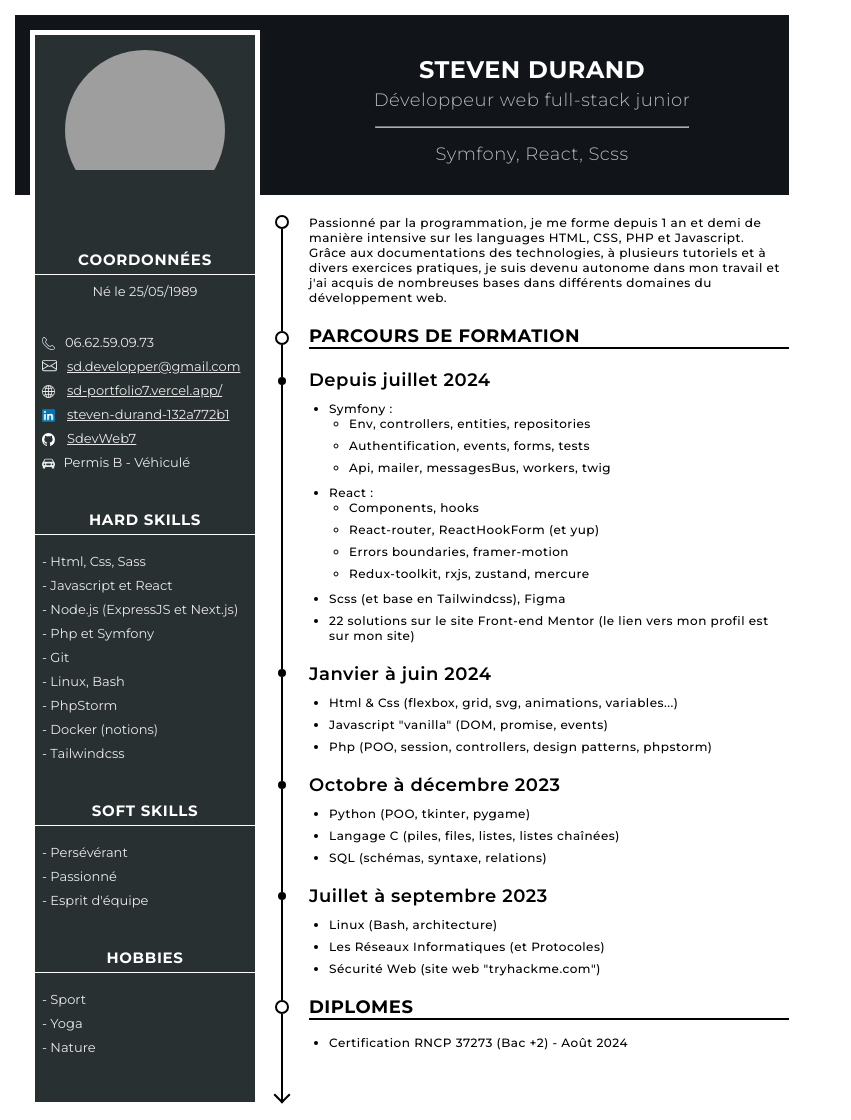
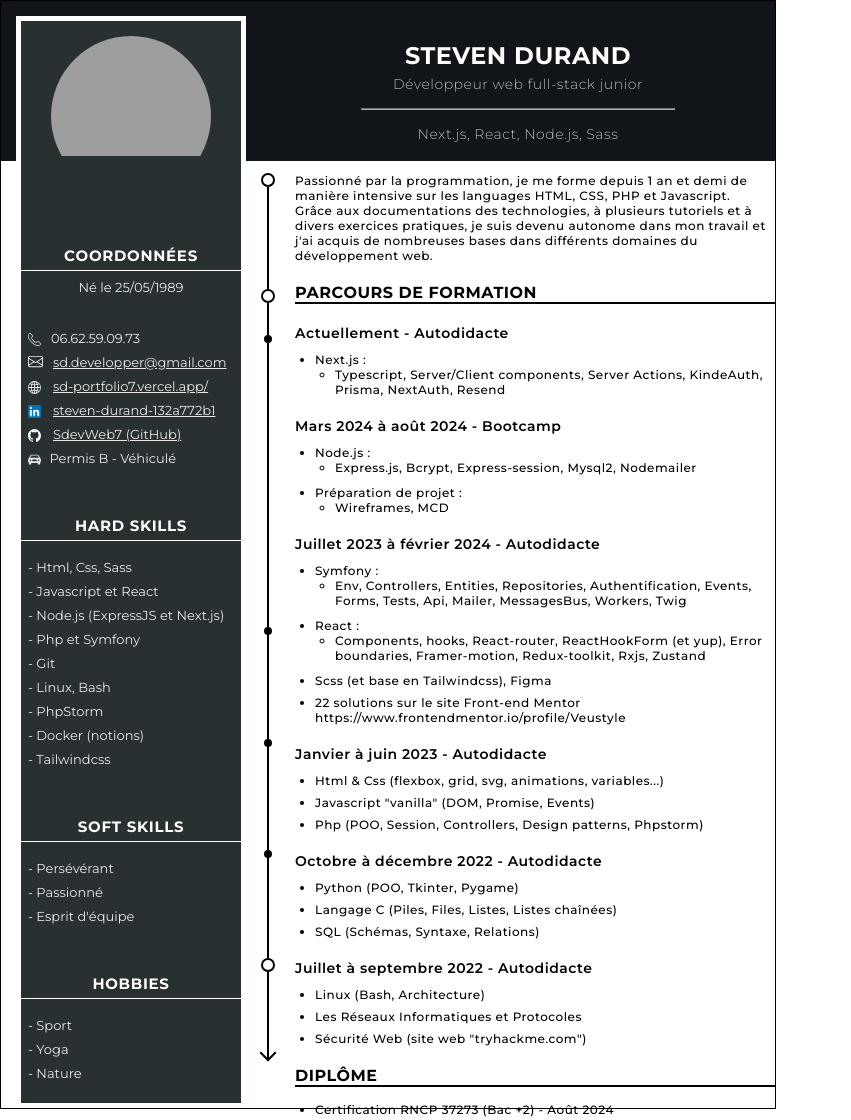
Before and after one commit to Veustyle/CV_CSS, a plain HTML site: page index.html in a window 1280 px wide. Shown: the whole page, without its empty margins (0-851 px from the left). Drawn offline with Linux system fonts and the light colour scheme; grey boxes are pictures that could not be loaded.

Commit message:
Ajout Next

```diff
--- a/index.html
+++ b/index.html
@@ -26,13 +26,13 @@
 
          <p><img src="phone.svg" alt="phone" class="phone" style="margin-right: 10px">06.62.59.09.73</p>
 
-         <a style="display: flex" href="mailto:sd.developper@gmail.com"><img style="width: 15px; height: 15px; margin-right: 10px" src="email.svg" alt="email" class="email">sd.developper@gmail.com</a>
+         <a style="display: flex" href="mailto:sd.developper@gmail.com" target="_blank"><img style="width: 15px; height: 15px; margin-right: 10px" src="email.svg" alt="email" class="email">sd.developper@gmail.com</a>
 
-         <p><img src="site-web.svg" alt="web"><a href="https://sd-portfolio7.vercel.app/" target="_blank">sd-portfolio7.vercel.app/</a></p>
+         <p><img src="site-web.svg" alt="web"><a target="_blank" href="https://sd-portfolio7.vercel.app/" target="_blank">sd-portfolio7.vercel.app/</a></p>
 
          <p><img src="linkedin.png" alt="linkedin"><a href="https://www.linkedin.com/in/steven-durand-132a772b1/">steven-durand-132a772b1</a></p>
 
-         <p><img src="github-mark-white.svg" alt="github"><a href="https://github.com/SdevWeb7">SdevWeb7</a></p>
+         <p><img src="github-mark-white.svg" alt="github"><a target="_blank" href="https://github.com/SdevWeb7">SdevWeb7 (GitHub)</a></p>
 
          <p><img src="voiture.svg" alt="voiture"> Permis B - Véhiculé</p>
 
@@ -71,7 +71,7 @@
 
          <h2 class="parcours-title2">Développeur web full-stack junior</h2>
          <hr>
-         <p class="parcours-p">Symfony, React, Scss</p>
+         <p class="parcours-p">Next.js, React, Node.js, Sass</p>
 
 
          <div class="parcours-body">
@@ -98,50 +98,72 @@
                <p>Grâce aux documentations des technologies, à plusieurs tutoriels et à divers exercices pratiques, je suis devenu autonome dans mon travail et j'ai acquis de nombreuses bases dans différents domaines du développement web.</p>
 
                <h1>PARCOURS DE FORMATION</h1>
-               <h2>Depuis juillet 2024</h2>
+
+               <h2>Actuellement - Autodidacte</h2>
+               <ul class="first">
+                  <li>Next.js :
+                     <ul class="second">
+                        <li>Typescript, Server/Client components, Server Actions, KindeAuth, Prisma, NextAuth, Resend</li>
+                     </ul>
+                  </li>
+               </ul>
+
+               <h2>Mars 2024 à août 2024 - Bootcamp</h2>
+               <ul class="first">
+                  <li>Node.js :
+                     <ul class="second">
+                        <li>Express.js, Bcrypt, Express-session, Mysql2, Nodemailer</li>
+                     </ul>
+                  </li>
+                  <li>Préparation de projet :
+                     <ul class="second">
+                        <li>Wireframes, MCD</li>
+                     </ul>
+                  </li>
+
+               </ul>
+
+
+
+            <h2>Juillet 2023 à février 2024 - Autodidacte</h2>
                <ul class="first">
                   <li>Symfony :
                      <ul class="second">
-                        <li>Env, controllers, entities, repositories</li>
-                        <li>Authentification, events, forms, tests</li>
-                        <li>Api, mailer, messagesBus, workers, twig</li>
+                        <li>Env, Controllers, Entities, Repositories, Authentification, Events, Forms, Tests, Api, Mailer, MessagesBus, Workers, Twig</li>
                      </ul>
                   </li>
                   <li>React :
                      <ul class="second">
-                        <li>Components, hooks</li>
-                        <li>React-router, ReactHookForm (et yup)</li>
-                        <li>Errors boundaries, framer-motion</li>
-                        <li>Redux-toolkit, rxjs, zustand, mercure</li>
+                        <li>Components, hooks, React-router, ReactHookForm (et yup), Error boundaries, Framer-motion, Redux-toolkit, Rxjs, Zustand</li>
                      </ul>
                   </li>
                   <li>Scss (et base en Tailwindcss), Figma</li>
-                  <li>22 solutions sur le site Front-end Mentor (le lien vers mon profil est sur mon site)</li>
+                  <li>22 solutions sur le site Front-end Mentor https://www.frontendmentor.io/profile/Veustyle</li>
                </ul>
 
-               <h2>Janvier à juin 2024</h2>
+               <h2>Janvier à juin 2023 - Autodidacte</h2>
                <ul class="first">
                   <li>Html & Css (flexbox, grid, svg, animations, variables...)</li>
-                  <li>Javascript "vanilla" (DOM, promise, events)</li>
-                  <li>Php (POO, session, controllers, design patterns, phpstorm) </li>
+                  <li>Javascript "vanilla" (DOM, Promise, Events)</li>
+                  <li>Php (POO, Session, Controllers, Design patterns, Phpstorm) </li>
                </ul>
 
-               <h2>Octobre à décembre 2023</h2>
+               <h2>Octobre à décembre 2022 - Autodidacte</h2>
                <ul class="first">
-                  <li>Python (POO, tkinter, pygame) </li>
-                  <li>Langage C (piles, files, listes, listes chaînées)</li>
-                  <li>SQL (schémas, syntaxe, relations)</li>
+                  <li>Python (POO, Tkinter, Pygame) </li>
+                  <li>Langage C (Piles, Files, Listes, Listes chaînées)</li>
+                  <li>SQL (Schémas, Syntaxe, Relations)</li>
                </ul>
 
-               <h2>Juillet à septembre 2023</h2>
+               <h2>Juillet à septembre 2022 - Autodidacte</h2>
                <ul class="first">
-                  <li>Linux (Bash, architecture)</li>
-                  <li>Les Réseaux Informatiques (et Protocoles)</li>
+                  <li>Linux (Bash, Architecture)</li>
+                  <li>Les Réseaux Informatiques et Protocoles</li>
                   <li>Sécurité Web (site web "tryhackme.com")</li>
                </ul>
 
 
-               <h1 style="margin-bottom: 15px">DIPLOMES</h1>
+               <h1 style="margin-bottom: 15px">DIPLÔME</h1>
                <ul class="first">
                   <li>Certification RNCP 37273 (Bac +2) - Août 2024</li>
                </ul>
--- a/parcours.css
+++ b/parcours.css
@@ -11,7 +11,7 @@
 .parcours-title2, .parcours-p {
     color: white;
     opacity: .7;
-    font-size: 18px;
+    font-size: 14px;
     text-align: center;
     font-weight: 300;
 }
@@ -21,7 +21,7 @@ hr {
 }
 
 .parcours-body {
-    margin-top: 50px;
+    margin-top: 30px;
     display: flex;
 }
 .parcours-body .timeline {
@@ -89,14 +89,15 @@ hr {
 }
 .parcours-body .content h1 {
     font-family: Montserrat;
-    font-size: 18px;
+    font-size: 16px;
+    font-size: 16px;
     font-weight: 700;
     border-bottom: 2px solid black;
     margin-top: 20px;
 }
 .parcours-body .content h2 {
     font-family: Montserrat;
-    font-size: 18px;
+    font-size: 14px;
     font-weight: 600;
     margin-top: 20px;
     margin-bottom: 10px;
--- a/profil.css
+++ b/profil.css
@@ -1,7 +1,7 @@
 .profil {
     background-color: #293032;
     border: 5px solid white;
-    margin: 15px;
+    margin: 15px 15px 0 15px;
     color: white;
     display: flex;
     flex-direction: column;
@@ -25,7 +25,7 @@
     font-size: 15px;
     letter-spacing: .7px;
     text-align: center;
-    margin: 40px 0 10px 0;
+    margin: 50px 0 10px 0;
     padding: 0 0 5px 0;
     border-bottom: 1px solid white;
     font-family: Montserrat;
--- a/style.css
+++ b/style.css
@@ -14,13 +14,14 @@ html, body {
     display: flex;
     justify-content: start;
     font-family: Montserrat;
+    border: 1px solid black;
 }
 .bg-header {
     position: absolute;
     top: 0;
     left: 0;
     right: 0;
-    height: 180px;
+    height: 160px;
     background-color: #111418;
     z-index: -1;
 }
```
